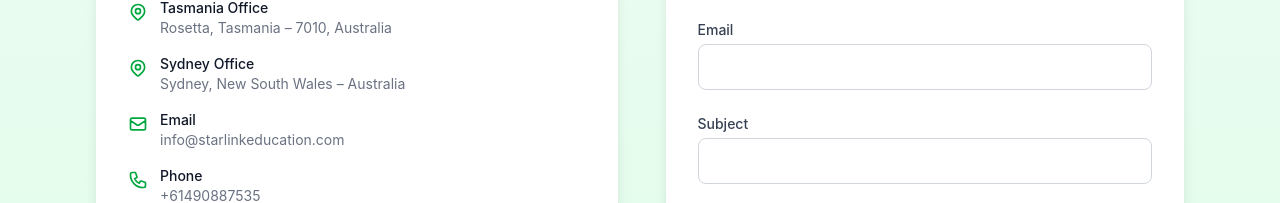
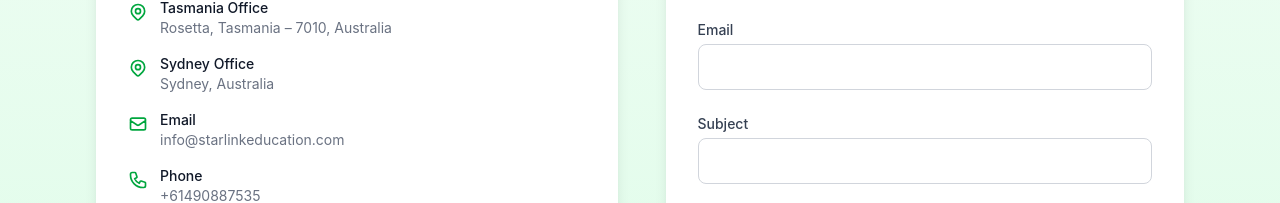
Before and after one commit to EliyatMagar/web_starlink, a Next.js app in the folder frontend/: page /contact in a window 1280 px wide. Shown: the part 546-749 px from the top of the page. Built offline with nearby package versions, Linux system fonts and the light colour scheme.

Commit message:
sydney change

```diff
--- a/frontend/src/pages/contact.js
+++ b/frontend/src/pages/contact.js
@@ -141,7 +141,7 @@ export default function ContactPage() {
                       Sydney Office
                     </h3>
                     <p className="text-xs sm:text-sm text-gray-500">
-                      Sydney, New South Wales – Australia
+                      Sydney, Australia
                     </p>
                   </div>
                 </div>
```
